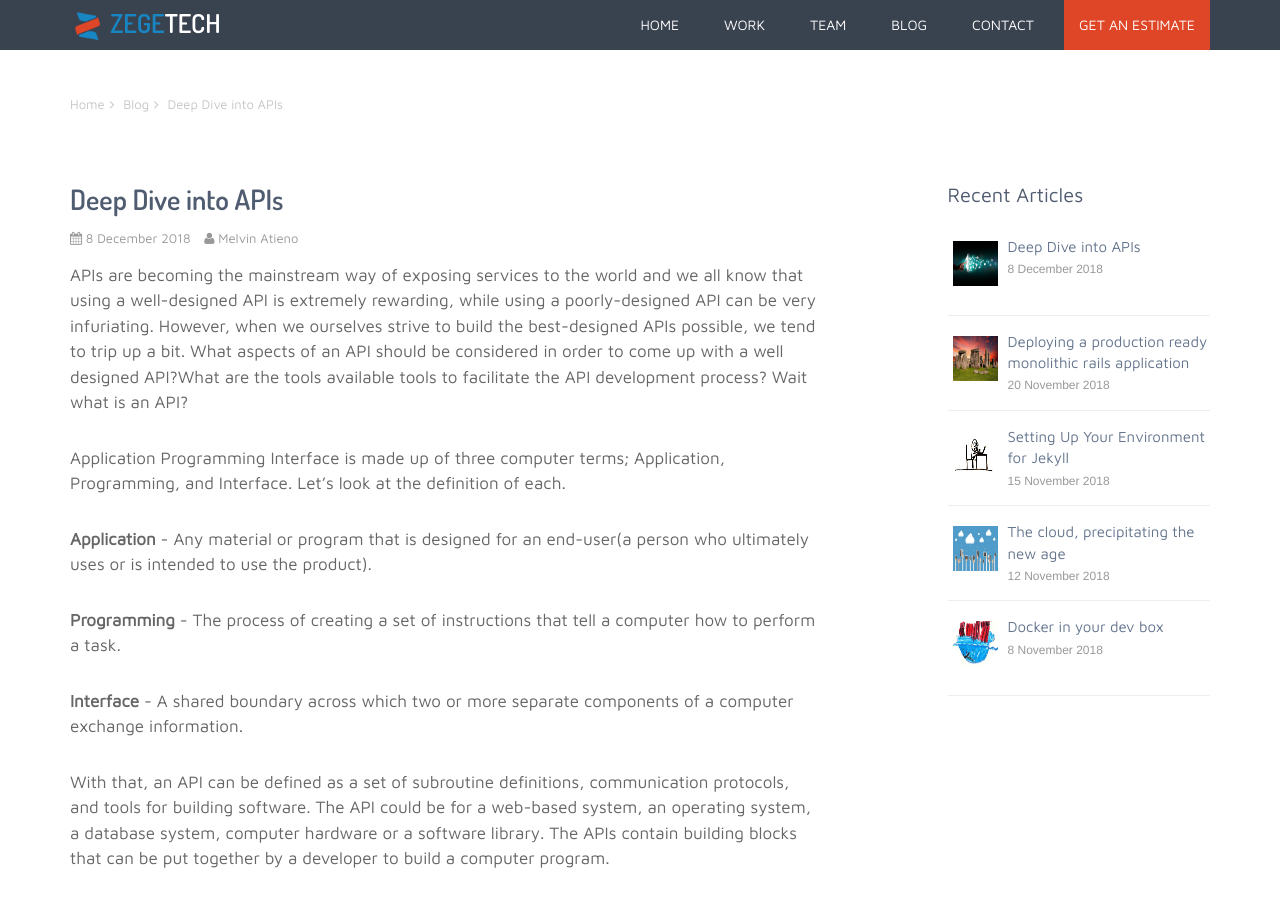
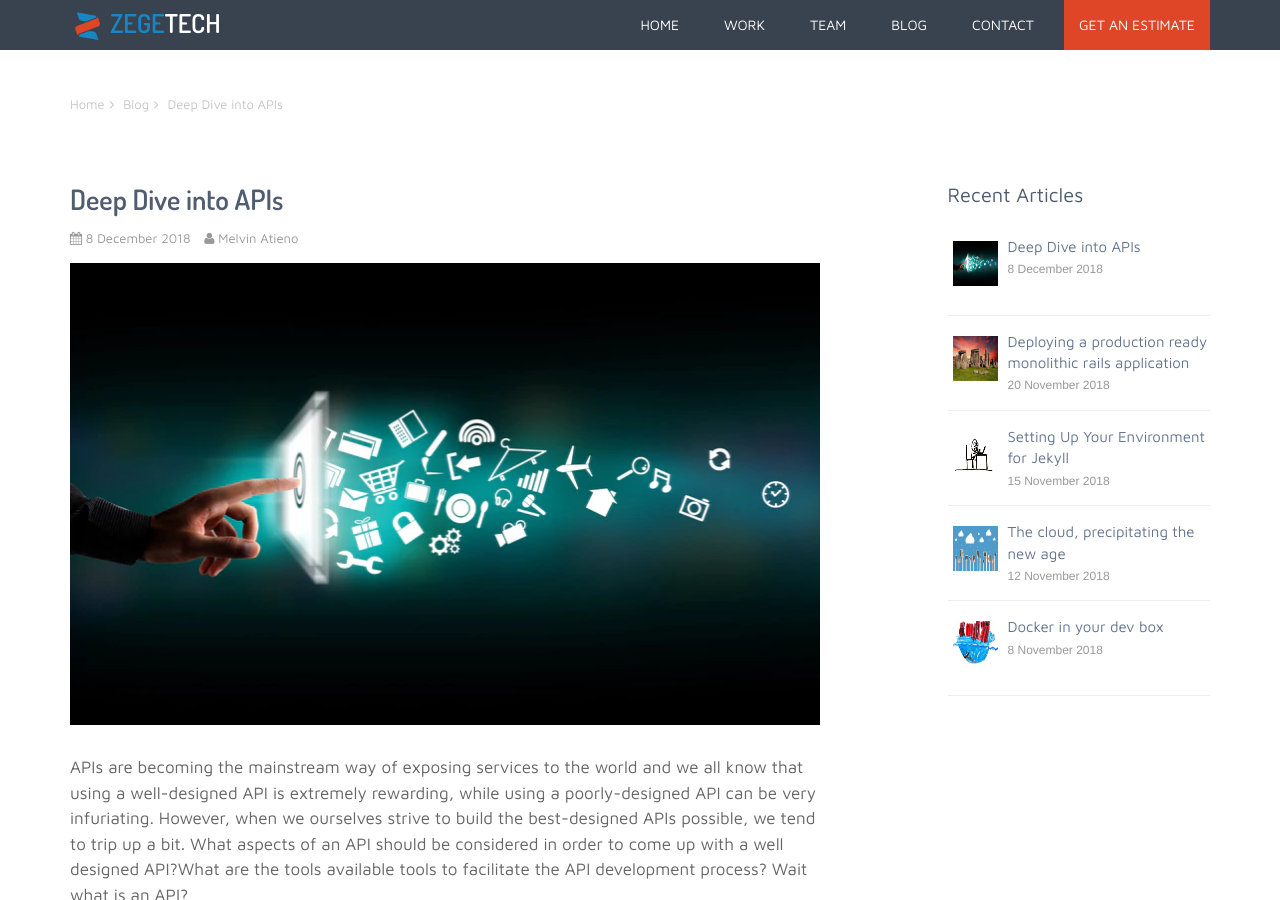
Before and after one commit to zegetech/zegetech.github.io, a Jekyll site: the page built from _posts/2018-12-08-api-dive.md, in a window 1280 px wide and 900 px high. Built offline with Jekyll 4.4.1, drawn with Linux system fonts in a browser that asks for light colours.

Commit message:
Add blog image

```diff
--- a/_posts/2018-12-08-api-dive.md
+++ b/_posts/2018-12-08-api-dive.md
@@ -6,6 +6,9 @@ author: Melvin Atieno
 blog-image: APIs/API.jpg
 intro: APIs are becoming the mainstream way of exposing services to the world and we all know that using a well-designed API is extremely rewarding, while using a poorly-designed API can be very infuriating. However, when we ourselves strive to build the best-designed APIs possible, we tend to trip up a bit. What aspects of an API should be considered in order to come up with a well designed API?What are the tools available tools to facilitate the API development process? Wait what is an API?
 ---
+
+{:.post-figure}
+![image-title-here](/assets/images/blog/{{page.blog-image}}){:class="img-responsive center"}
 
 {{page.intro}}
 
```
